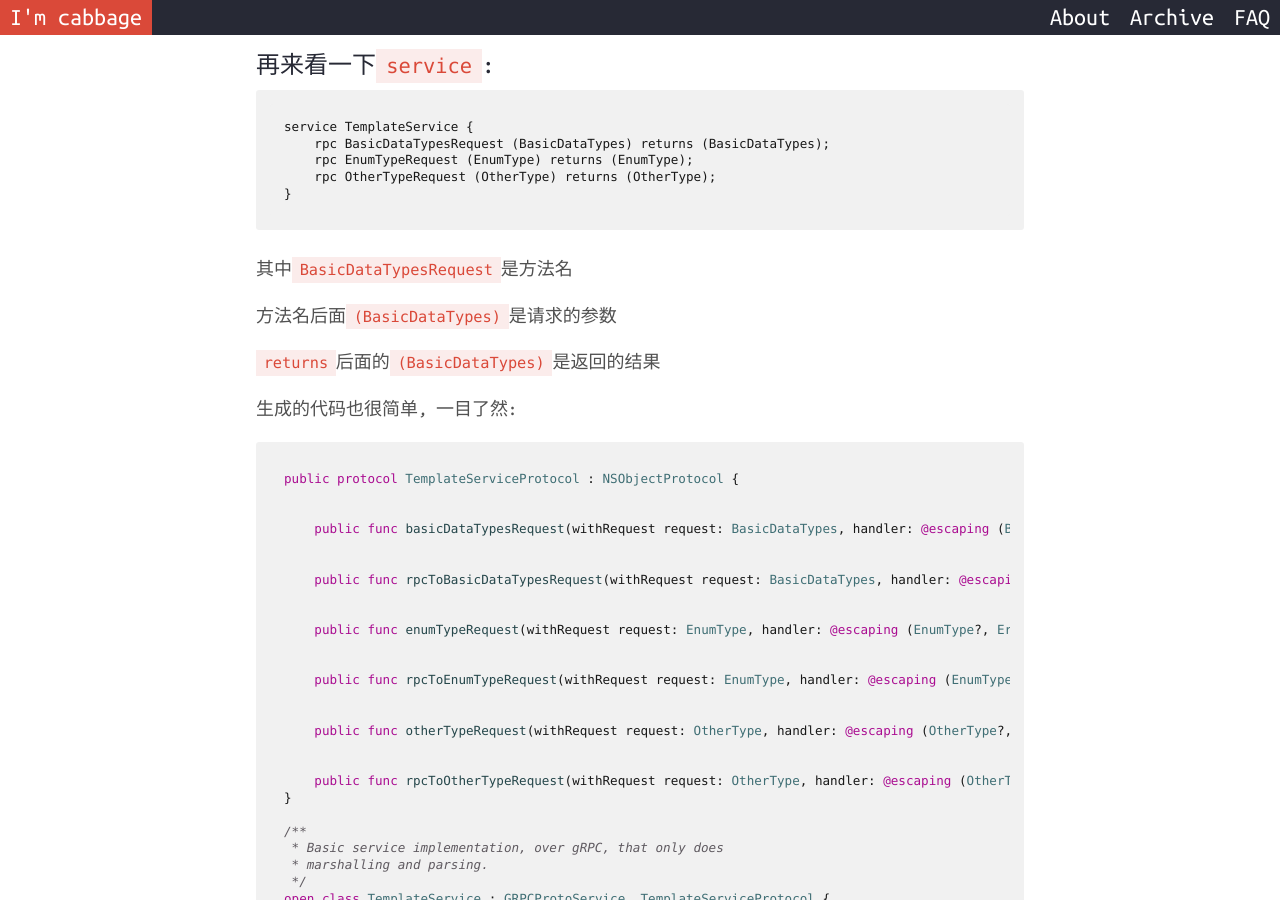
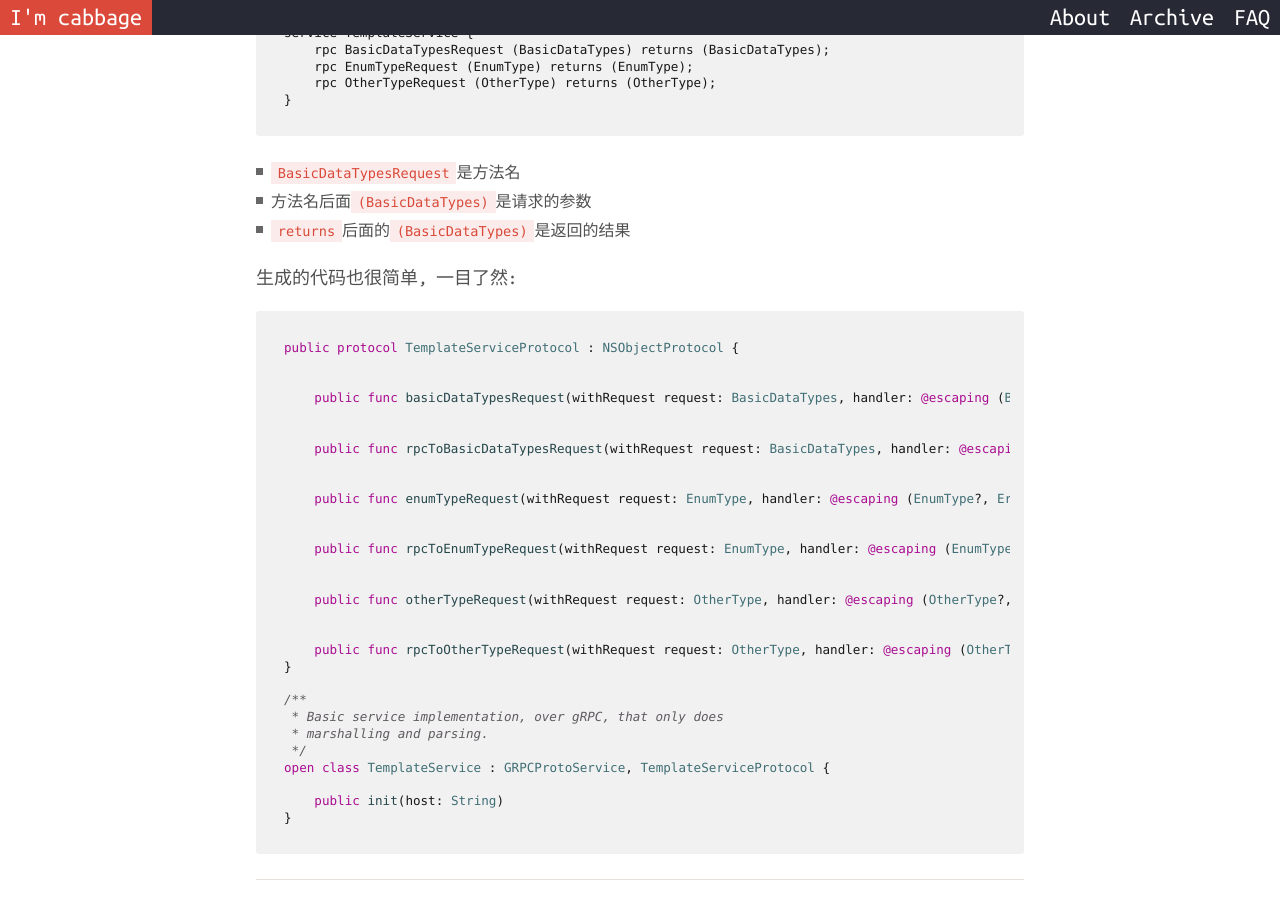
Before and after one commit to KirbyInGitHub/cabbageblog, a Jekyll site: the page built from _posts/2016-11-23-grpc Advanced.markdown, in a window 1280 px wide and 900 px high, scrolled down 3660 px. Built offline with Jekyll 4.4.1, drawn with Linux system fonts in a browser that asks for light colours; nearby versions of some CDN libraries; comment, search, counter and statistics services are not loaded.

Commit message:
no message

````diff
--- a/_posts/2016-11-23-grpc Advanced.markdown
+++ b/_posts/2016-11-23-grpc Advanced.markdown
@@ -33,7 +33,7 @@ grpc使用进阶
 
 定义好的`message`经过`grpc`生成以后, 会变为iOS里面的`Class`, 也就是说我们可以直接告别了`JSON`转`Model`, 通过`请求方法`请求回来的已经是我们平常iOS开发中所说的`模型`.
 
-#### 先来看一个`message`:
+###### 先来看一个`message`:
 
 ```go
 message BasicDataTypes {
@@ -44,15 +44,11 @@ message BasicDataTypes {
 }
 ```
 
-`BasicDataTypes`表示类名
-
-`{}`里面的表示这个类的属性
-
-`int32/double/bool/string`等表示定义的属性的数据类型
-
-`int32Type`等表示定义的属性名称
-
-`= 1`等表示`message`中每个字段的唯一数字标签, 该标签的作用是在二进制message中唯一标示该字段，一旦定义该字段的值就不能够再更改.
+* `BasicDataTypes`表示类名
+* `{}`里面的表示这个类的属性
+* `int32/double/bool/string`等表示定义的属性的数据类型
+* `int32Type`等表示定义的属性名称
+* `= 1`等表示`message`中每个字段的唯一数字标签, 该标签的作用是在二进制message中唯一标示该字段，一旦定义该字段的值就不能够再更改.
 
 介绍完`message`, 下面看一下生成以后的代码转成Swift的样式
 
@@ -132,7 +128,7 @@ open class OtherType : GPBMessage {
 
 关于`optional`和`required`等标识, 还有`extension`, 等等再补充
 
-#### 再来看一下`service`:
+###### 再来看一下`service`:
 
 ```go
 service TemplateService {
@@ -142,11 +138,9 @@ service TemplateService {
 }
 ```
 
-其中`BasicDataTypesRequest`是方法名
-
-方法名后面`(BasicDataTypes)`是请求的参数
-
-`returns`后面的`(BasicDataTypes)`是返回的结果
+* `BasicDataTypesRequest`是方法名
+* 方法名后面`(BasicDataTypes)`是请求的参数
+* `returns`后面的`(BasicDataTypes)`是返回的结果
 
 生成的代码也很简单, 一目了然:
 
````
